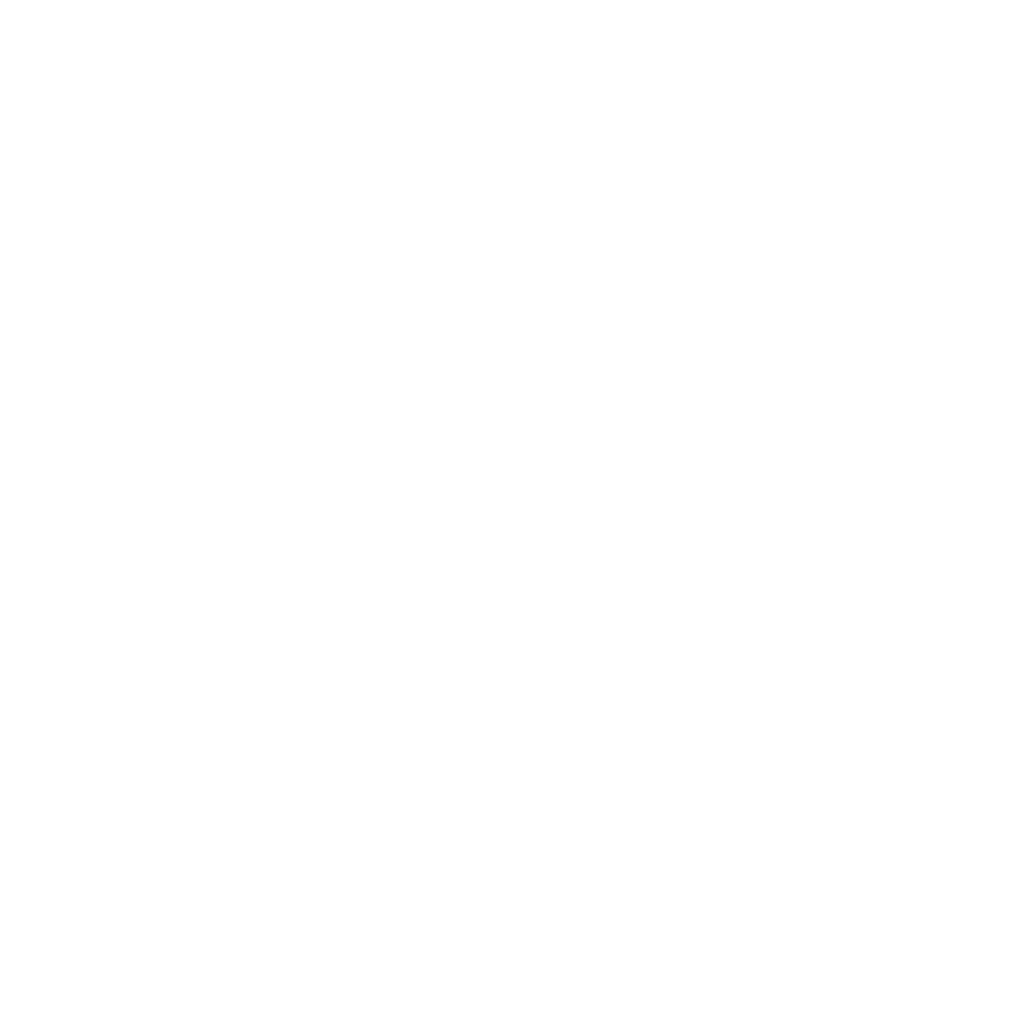
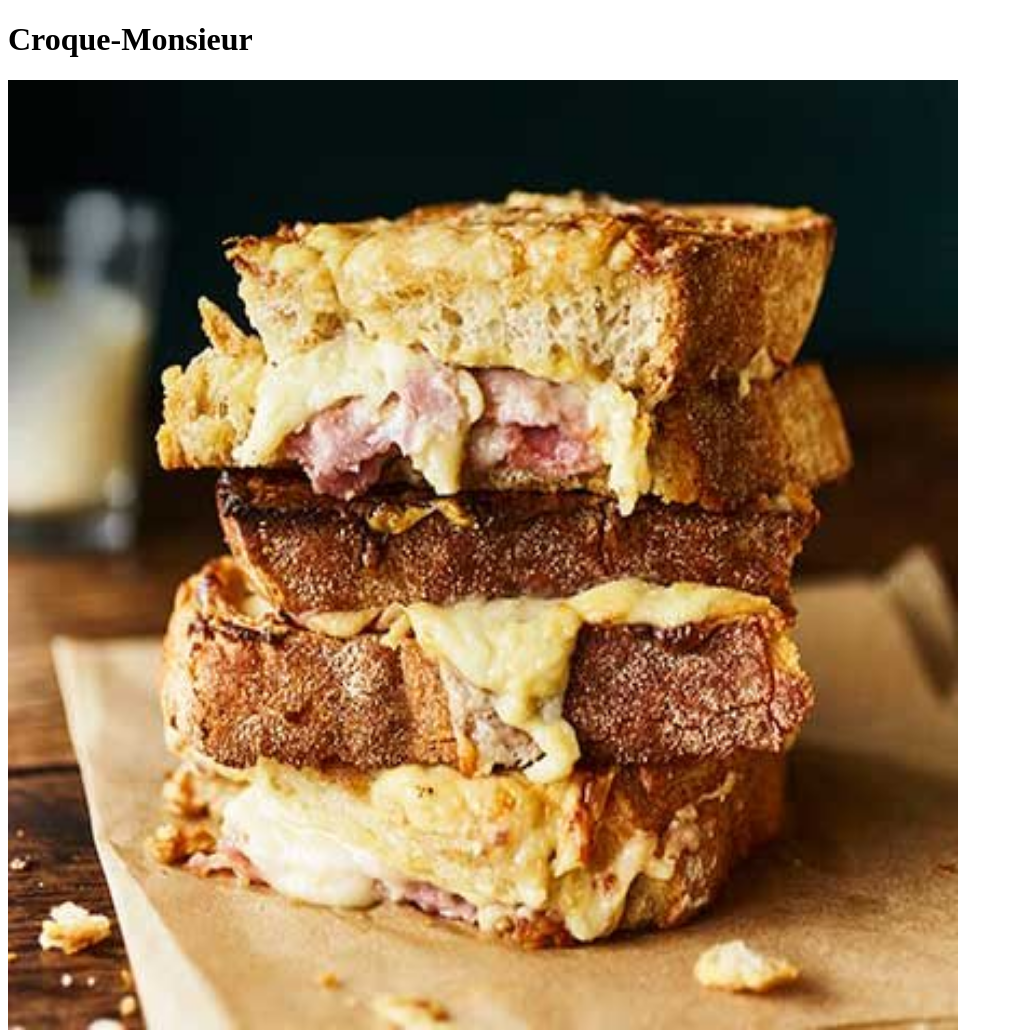
Before and after one commit to GP808/odin-recipes, a plain HTML site: page recipes/croque-monsieur.html in a window 1280 px wide. Shown: the whole page, without its empty margins (0-1013 px from the left). Before the commit the page ends 800 px from the top, so only its background shows below. Drawn offline with Linux system fonts and the light colour scheme.

Commit message:
Croque monsieur heading added with h1 tag image with src, alt and height properties added Image downloaded to recipe library

```diff
--- a/recipes/croque-monsieur.html
+++ b/recipes/croque-monsieur.html
@@ -5,8 +5,12 @@
     <meta http-equiv="X-UA-Compatible" content="IE=edge">
     <meta name="viewport" content="width=device-width, initial-scale=1.0">
     <title>croque-monsieur</title>
-</head>
+        </head>
 <body>
+    <h1>Croque-Monsieur</h1>
+    <img src="images/croquemonsieur.jpg"
+        alt="croque-monsieur"
+        width="950" height="950">
 
 </body>
 </html>
```
Also changed, not shown: recipes/images/croquemonsieur.jpg (added).
